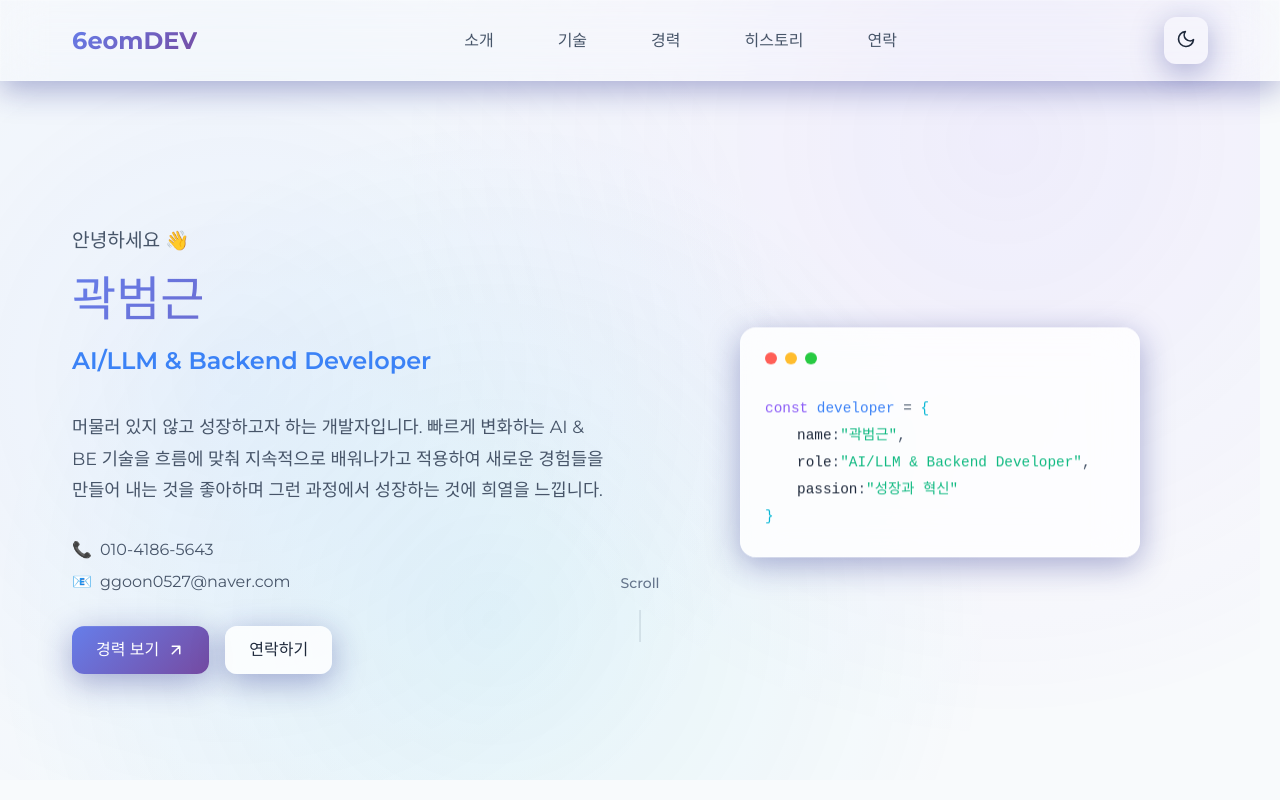
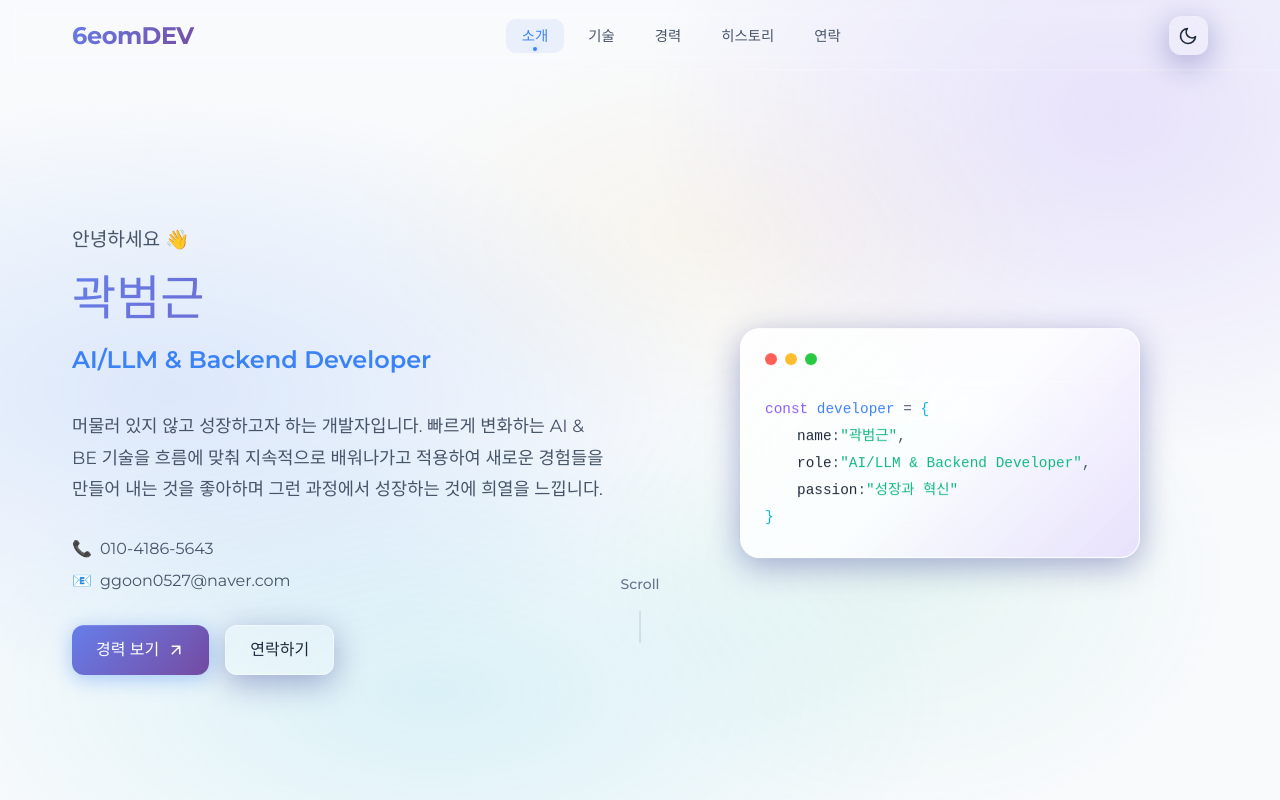
Before and after one commit to 6eom9eun/6eom9eun.github.io, a Vue app: page / in a window 1280 px wide. Shown: the top 800 px of the page. Built offline with nearby package versions, Linux system fonts and the light colour scheme; a small style sheet from the web is missing; a web font is replaced by a local one.

Commit message:
design: 수정

```diff
--- a/src/assets/scss/_mixin.scss
+++ b/src/assets/scss/_mixin.scss
@@ -37,6 +37,17 @@
   box-shadow: 0 8px 32px var(--glass-shadow);
 }
 
+// Deep glass morphism (강화된 버전)
+@mixin glass-morphism-deep($bg: var(--glass-bg-strong), $blur: var(--backdrop-blur-lg)) {
+  background: $bg;
+  backdrop-filter: blur($blur) saturate(180%);
+  -webkit-backdrop-filter: blur($blur) saturate(180%);
+  border: 1px solid var(--glass-border-strong);
+  box-shadow:
+    0 8px 32px var(--glass-shadow),
+    inset 0 1px 0 rgba(255, 255, 255, 0.1);
+}
+
 // Card with glass effect
 @mixin glass-card($radius: 16px, $padding: 2rem) {
   @include glass-morphism();
@@ -45,6 +56,7 @@
   position: relative;
   overflow: hidden;
 
+  // 상단 하이라이트 라인
   &::before {
     content: '';
     position: absolute;
@@ -53,12 +65,53 @@
     right: 0;
     height: 1px;
     background: var(--gradient-glass);
+    z-index: 1;
   }
 
   &:hover {
     background: var(--surface-hover);
     transform: translateY(-2px);
     transition: all 0.3s cubic-bezier(0.4, 0, 0.2, 1);
+  }
+}
+
+// Gradient border (애플 Vision Pro 스타일)
+@mixin gradient-border($radius: 16px) {
+  position: relative;
+  border-radius: $radius;
+
+  &::after {
+    content: '';
+    position: absolute;
+    inset: -1px;
+    border-radius: calc($radius + 1px);
+    background: var(--gradient-border);
+    z-index: -1;
+    opacity: 0;
+    transition: opacity 0.3s ease;
+  }
+
+  &:hover::after {
+    opacity: 1;
+  }
+}
+
+// Glow effect
+@mixin glow-effect($color: var(--glow-primary), $size: 20px) {
+  box-shadow:
+    0 0 $size $color,
+    0 8px 32px var(--glass-shadow);
+}
+
+// Inner glow on hover
+@mixin hover-glow($color: var(--glow-primary)) {
+  transition: all 0.3s cubic-bezier(0.4, 0, 0.2, 1);
+
+  &:hover {
+    box-shadow:
+      0 0 20px $color,
+      0 8px 40px var(--glass-shadow-strong),
+      inset 0 1px 0 rgba(255, 255, 255, 0.15);
   }
 }
 
--- a/src/assets/scss/_vars.scss
+++ b/src/assets/scss/_vars.scss
@@ -25,15 +25,28 @@
 
   // Glass morphism effects
   --glass-bg: rgba(255, 255, 255, 0.1);
+  --glass-bg-subtle: rgba(255, 255, 255, 0.05);
+  --glass-bg-strong: rgba(255, 255, 255, 0.18);
   --glass-border: rgba(255, 255, 255, 0.2);
+  --glass-border-strong: rgba(255, 255, 255, 0.4);
   --glass-shadow: rgba(31, 38, 135, 0.37);
+  --glass-shadow-strong: rgba(31, 38, 135, 0.6);
   --backdrop-blur: 20px;
+  --backdrop-blur-sm: 10px;
+  --backdrop-blur-lg: 40px;
+
+  // Glow effects
+  --glow-primary: rgba(59, 130, 246, 0.4);
+  --glow-secondary: rgba(139, 92, 246, 0.4);
+  --glow-tertiary: rgba(6, 182, 212, 0.4);
+  --glow-success: rgba(16, 185, 129, 0.4);
 
   // Gradients
   --gradient-primary: linear-gradient(135deg, #667eea 0%, #764ba2 100%);
   --gradient-secondary: linear-gradient(135deg, #f093fb 0%, #f5576c 100%);
   --gradient-tertiary: linear-gradient(135deg, #4facfe 0%, #00f2fe 100%);
-  --gradient-glass: linear-gradient(135deg, rgba(255, 255, 255, 0.1), rgba(255, 255, 255, 0.0));
+  --gradient-glass: linear-gradient(135deg, rgba(255, 255, 255, 0.15), rgba(255, 255, 255, 0.0));
+  --gradient-border: linear-gradient(135deg, rgba(255,255,255,0.4), rgba(255,255,255,0.05), rgba(139,92,246,0.3));
 
   // Legacy colors for compatibility
   --mainBg-color: var(--bg-primary);
@@ -71,9 +84,19 @@
   --text-tertiary: #94a3b8;
   --text-inverse: #1e293b;
 
-  --glass-bg: rgba(30, 41, 59, 0.1);
-  --glass-border: rgba(148, 163, 184, 0.2);
-  --glass-shadow: rgba(0, 0, 0, 0.37);
+  --glass-bg: rgba(30, 41, 59, 0.15);
+  --glass-bg-subtle: rgba(30, 41, 59, 0.08);
+  --glass-bg-strong: rgba(30, 41, 59, 0.3);
+  --glass-border: rgba(148, 163, 184, 0.15);
+  --glass-border-strong: rgba(148, 163, 184, 0.3);
+  --glass-shadow: rgba(0, 0, 0, 0.5);
+  --glass-shadow-strong: rgba(0, 0, 0, 0.7);
+  --glow-primary: rgba(59, 130, 246, 0.25);
+  --glow-secondary: rgba(139, 92, 246, 0.25);
+  --glow-tertiary: rgba(6, 182, 212, 0.25);
+  --glow-success: rgba(16, 185, 129, 0.25);
+  --gradient-glass: linear-gradient(135deg, rgba(148, 163, 184, 0.1), rgba(148, 163, 184, 0.0));
+  --gradient-border: linear-gradient(135deg, rgba(148,163,184,0.3), rgba(148,163,184,0.05), rgba(139,92,246,0.2));
 
   --mainBg-color: var(--bg-primary);
 }
@@ -93,37 +116,41 @@ body {
     width: 100%;
     height: 100%;
     background:
-      radial-gradient(circle at 20% 50%, rgba(59, 130, 246, 0.1) 0%, transparent 50%),
-      radial-gradient(circle at 80% 20%, rgba(139, 92, 246, 0.1) 0%, transparent 50%),
-      radial-gradient(circle at 40% 80%, rgba(6, 182, 212, 0.1) 0%, transparent 50%);
+      radial-gradient(ellipse 60% 50% at 15% 50%, rgba(59, 130, 246, 0.15) 0%, transparent 70%),
+      radial-gradient(ellipse 50% 60% at 85% 15%, rgba(139, 92, 246, 0.15) 0%, transparent 70%),
+      radial-gradient(ellipse 55% 45% at 35% 85%, rgba(6, 182, 212, 0.12) 0%, transparent 70%),
+      radial-gradient(ellipse 40% 50% at 70% 70%, rgba(16, 185, 129, 0.08) 0%, transparent 60%),
+      radial-gradient(ellipse 45% 40% at 55% 30%, rgba(245, 158, 11, 0.06) 0%, transparent 60%);
     pointer-events: none;
     z-index: -1;
-    animation: gradientShift 20s ease-in-out infinite;
+    animation: meshShift 25s ease-in-out infinite;
   }
 }
 
-@keyframes gradientShift {
+@keyframes meshShift {
   0%, 100% {
-    transform: translateX(0) translateY(0);
-    opacity: 0.5;
+    opacity: 0.7;
+    transform: scale(1) rotate(0deg);
   }
   25% {
-    transform: translateX(-20px) translateY(-20px);
-    opacity: 0.8;
+    opacity: 1;
+    transform: scale(1.05) rotate(1deg);
   }
   50% {
-    transform: translateX(20px) translateY(20px);
-    opacity: 0.3;
+    opacity: 0.5;
+    transform: scale(0.98) rotate(-1deg);
   }
   75% {
-    transform: translateX(-10px) translateY(10px);
-    opacity: 0.6;
+    opacity: 0.9;
+    transform: scale(1.02) rotate(0.5deg);
   }
 }
 
 :root.dark body::before {
   background:
-    radial-gradient(circle at 20% 50%, rgba(59, 130, 246, 0.05) 0%, transparent 50%),
-    radial-gradient(circle at 80% 20%, rgba(139, 92, 246, 0.05) 0%, transparent 50%),
-    radial-gradient(circle at 40% 80%, rgba(6, 182, 212, 0.05) 0%, transparent 50%);
+    radial-gradient(ellipse 60% 50% at 15% 50%, rgba(59, 130, 246, 0.08) 0%, transparent 70%),
+    radial-gradient(ellipse 50% 60% at 85% 15%, rgba(139, 92, 246, 0.08) 0%, transparent 70%),
+    radial-gradient(ellipse 55% 45% at 35% 85%, rgba(6, 182, 212, 0.06) 0%, transparent 70%),
+    radial-gradient(ellipse 40% 50% at 70% 70%, rgba(16, 185, 129, 0.05) 0%, transparent 60%),
+    radial-gradient(ellipse 45% 40% at 55% 30%, rgba(245, 158, 11, 0.04) 0%, transparent 60%);
 }
--- a/src/components/HeaderSection.vue
+++ b/src/components/HeaderSection.vue
@@ -1,32 +1,51 @@
 <script setup lang="ts">
+import { ref, onMounted, onUnmounted } from 'vue'
 import { useTheme } from '@/composables/useTheme'
 
 const { isDark, toggleTheme } = useTheme()
 
+const scrollProgress = ref(0)
+const activeSection = ref('intro')
+const isScrolled = ref(false)
+
+const sections = ['intro', 'skills', 'experience', 'history', 'contact']
+
+const updateScroll = () => {
+  const scrollTop = window.scrollY
+  const docHeight = document.documentElement.scrollHeight - window.innerHeight
+  scrollProgress.value = docHeight > 0 ? (scrollTop / docHeight) * 100 : 0
+  isScrolled.value = scrollTop > 20
+
+  // 현재 활성 섹션 감지
+  for (const id of [...sections].reverse()) {
+    const el = document.getElementById(id)
+    if (el && scrollTop >= el.offsetTop - 120) {
+      activeSection.value = id
+      break
+    }
+  }
+}
+
+onMounted(() => window.addEventListener('scroll', updateScroll, { passive: true }))
+onUnmounted(() => window.removeEventListener('scroll', updateScroll))
+
 const smoothScrollTo = (targetId: string) => {
   const target = document.getElementById(targetId)
   if (target) {
-    const headerHeight = 80 // 헤더의 높이
+    const headerHeight = 80
     const targetPosition = target.offsetTop - headerHeight
     const currentPosition = window.pageYOffset
     const distance = targetPosition - currentPosition
-    const duration = Math.min(Math.abs(distance) / 2, 800) // 최대 800ms, 거리에 따라 조정
+    const duration = Math.min(Math.abs(distance) / 2, 800)
 
     let start: number | null = null
 
     const animateScroll = (timestamp: number) => {
       if (!start) start = timestamp
       const progress = Math.min((timestamp - start) / duration, 1)
-
-      // easeOutCubic 함수 적용
       const easeOutCubic = (t: number) => 1 - Math.pow(1 - t, 3)
-      const easedProgress = easeOutCubic(progress)
-
-      window.scrollTo(0, currentPosition + distance * easedProgress)
-
-      if (progress < 1) {
-        requestAnimationFrame(animateScroll)
-      }
+      window.scrollTo(0, currentPosition + distance * easeOutCubic(progress))
+      if (progress < 1) requestAnimationFrame(animateScroll)
     }
 
     requestAnimationFrame(animateScroll)
@@ -40,7 +59,7 @@ const handleNavClick = (event: Event, targetId: string) => {
 </script>
 
 <template>
-  <header class="header">
+  <header class="header" :class="{ scrolled: isScrolled }">
     <div class="header__container">
       <div class="header__logo">
         <h1 class="logo__text">6eomDEV</h1>
@@ -48,24 +67,22 @@ const handleNavClick = (event: Event, targetId: string) => {
 
       <nav class="header__nav">
         <ul class="nav__list">
-          <li class="nav__item">
-            <a href="#intro" class="nav__link" @click="handleNavClick($event, 'intro')">소개</a>
-          </li>
-          <li class="nav__item">
-            <a href="#skills" class="nav__link" @click="handleNavClick($event, 'skills')">기술</a>
-          </li>
-          <li class="nav__item">
-            <a href="#experience" class="nav__link" @click="handleNavClick($event, 'experience')"
-              >경력</a
+          <li v-for="item in [
+            { id: 'intro', label: '소개' },
+            { id: 'skills', label: '기술' },
+            { id: 'experience', label: '경력' },
+            { id: 'history', label: '히스토리' },
+            { id: 'contact', label: '연락' },
+          ]" :key="item.id" class="nav__item">
+            <a
+              :href="`#${item.id}`"
+              class="nav__link"
+              :class="{ active: activeSection === item.id }"
+              @click="handleNavClick($event, item.id)"
             >
-          </li>
-          <li class="nav__item">
-            <a href="#history" class="nav__link" @click="handleNavClick($event, 'history')"
-              >히스토리</a
-            >
-          </li>
-          <li class="nav__item">
-            <a href="#contact" class="nav__link" @click="handleNavClick($event, 'contact')">연락</a>
+              {{ item.label }}
+              <span v-if="activeSection === item.id" class="nav__indicator"></span>
+            </a>
           </li>
         </ul>
       </nav>
@@ -97,6 +114,11 @@ const handleNavClick = (event: Event, targetId: string) => {
         </button>
       </div>
     </div>
+
+    <!-- 스크롤 진행 바 -->
+    <div class="header__progress">
+      <div class="progress__bar" :style="{ width: scrollProgress + '%' }"></div>
+    </div>
   </header>
 </template>
 
@@ -105,9 +127,26 @@ const handleNavClick = (event: Event, targetId: string) => {
 
 .header {
   @include mixin.position-fixed;
-  @include mixin.glass-morphism();
   z-index: 1000;
   padding: 1rem 0;
+  transition:
+    backdrop-filter 0.4s ease,
+    background 0.4s ease,
+    box-shadow 0.4s ease;
+  background: var(--glass-bg-subtle);
+  backdrop-filter: blur(var(--backdrop-blur-sm));
+  -webkit-backdrop-filter: blur(var(--backdrop-blur-sm));
+  border-bottom: 1px solid transparent;
+
+  &.scrolled {
+    background: var(--glass-bg-strong);
+    backdrop-filter: blur(var(--backdrop-blur-lg)) saturate(180%);
+    -webkit-backdrop-filter: blur(var(--backdrop-blur-lg)) saturate(180%);
+    border-bottom-color: var(--glass-border);
+    box-shadow:
+      0 4px 24px var(--glass-shadow),
+      inset 0 -1px 0 rgba(255, 255, 255, 0.05);
+  }
 
   &__container {
     @include mixin.container();
@@ -120,13 +159,14 @@ const handleNavClick = (event: Event, targetId: string) => {
       font-size: 1.5rem;
       font-weight: 700;
       margin: 0;
+      letter-spacing: -0.02em;
     }
   }
 
   &__nav {
     .nav__list {
       @include mixin.flex-center;
-      gap: 2rem;
+      gap: 0.5rem;
       list-style: none;
       margin: 0;
       padding: 0;
@@ -138,15 +178,35 @@ const handleNavClick = (event: Event, targetId: string) => {
 
     .nav__link {
       @include mixin.smooth-transition();
+      position: relative;
       color: var(--text-secondary);
       text-decoration: none;
       font-weight: 500;
+      font-size: 0.9rem;
       padding: 0.5rem 1rem;
-      border-radius: 8px;
+      border-radius: 10px;
 
       &:hover {
+        color: var(--text-primary);
+        background: var(--glass-bg);
+      }
+
+      &.active {
         color: var(--accent-primary);
-        background: var(--glass-bg);
+        background: rgba(59, 130, 246, 0.08);
+      }
+
+      .nav__indicator {
+        position: absolute;
+        bottom: 2px;
+        left: 50%;
+        transform: translateX(-50%);
+        width: 4px;
+        height: 4px;
+        border-radius: 50%;
+        background: var(--accent-primary);
+        box-shadow: 0 0 6px var(--glow-primary);
+        animation: indicatorPulse 2s ease-in-out infinite;
       }
     }
   }
@@ -155,13 +215,30 @@ const handleNavClick = (event: Event, targetId: string) => {
     @include mixin.flex-center;
     gap: 1rem;
   }
+
+  &__progress {
+    position: absolute;
+    bottom: 0;
+    left: 0;
+    width: 100%;
+    height: 2px;
+    background: var(--glass-bg);
+  }
+}
+
+.progress__bar {
+  height: 100%;
+  background: linear-gradient(90deg, #667eea, #764ba2, #06b6d4);
+  border-radius: 0 2px 2px 0;
+  transition: width 0.1s linear;
+  box-shadow: 0 0 8px var(--glow-primary);
 }
 
 .theme-toggle {
-  @include mixin.glass-card(12px, 0.75rem);
+  @include mixin.glass-morphism(var(--glass-bg), var(--glass-border), var(--backdrop-blur-sm));
+  border-radius: 12px;
+  padding: 0.6rem;
   @include mixin.smooth-transition();
-
-  background: var(--glass-bg);
   border: none;
   cursor: pointer;
   color: var(--text-primary);
@@ -169,11 +246,18 @@ const handleNavClick = (event: Event, targetId: string) => {
   .theme-icon {
     width: 20px;
     height: 20px;
+    display: block;
   }
 
   &:hover {
-    background: var(--surface-hover);
-    transform: translateY(-2px) rotate(10deg);
+    background: var(--glass-bg-strong);
+    box-shadow: 0 0 16px var(--glow-secondary), 0 4px 16px var(--glass-shadow);
+    transform: translateY(-1px) rotate(10deg);
   }
 }
+
+@keyframes indicatorPulse {
+  0%, 100% { opacity: 1; transform: translateX(-50%) scale(1); }
+  50% { opacity: 0.6; transform: translateX(-50%) scale(1.5); }
+}
 </style>
--- a/src/components/IntroSection.vue
+++ b/src/components/IntroSection.vue
@@ -279,10 +279,38 @@ onMounted(() => {
 }
 
 .visual__card {
-  @include mixin.glass-card(16px, 1.5rem);
+  @include mixin.glass-morphism-deep();
+  border-radius: 20px;
+  padding: 1.5rem;
   background: var(--surface);
   max-width: 400px;
   margin: 0 auto;
+  position: relative;
+  overflow: hidden;
+  @include mixin.hover-glow(var(--glow-secondary));
+
+  // 상단 하이라이트
+  &::before {
+    content: '';
+    position: absolute;
+    top: 0;
+    left: 10%;
+    right: 10%;
+    height: 1px;
+    background: linear-gradient(90deg, transparent, rgba(255,255,255,0.5), transparent);
+    z-index: 1;
+  }
+
+  // 외부 glow 링
+  &::after {
+    content: '';
+    position: absolute;
+    inset: -2px;
+    border-radius: 22px;
+    background: var(--gradient-border);
+    z-index: -1;
+    opacity: 0.6;
+  }
 
   .card__header {
     display: flex;
@@ -361,19 +389,30 @@ onMounted(() => {
   &--primary {
     background: var(--gradient-primary);
     color: var(--text-inverse);
+    border: none;
+    box-shadow: 0 4px 20px var(--glow-primary);
 
     .btn__icon {
       width: 18px;
       height: 18px;
     }
+
+    &:hover {
+      box-shadow: 0 6px 30px var(--glow-secondary), 0 2px 8px rgba(0,0,0,0.2);
+      transform: translateY(-3px);
+    }
   }
 
   &--secondary {
-    background: var(--surface);
+    background: var(--glass-bg-strong);
+    backdrop-filter: blur(var(--backdrop-blur));
+    -webkit-backdrop-filter: blur(var(--backdrop-blur));
     color: var(--text-primary);
+    border: 1px solid var(--glass-border-strong);
 
     &:hover {
       background: var(--surface-hover);
+      box-shadow: 0 4px 20px var(--glass-shadow);
     }
   }
 }
```
Also changed, not shown: src/components/ExperienceSection.vue (+29 -11 lines), src/components/SkillSection.vue (+29 -11 lines).
